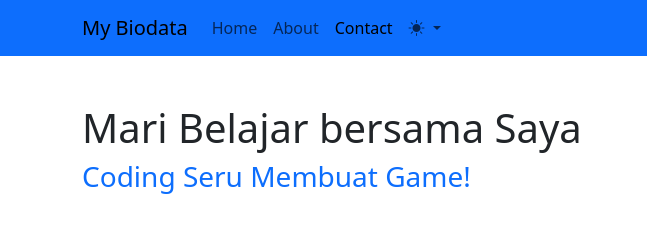
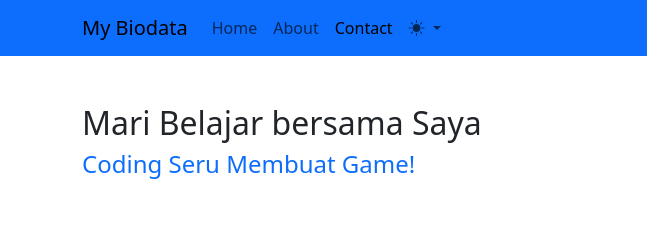
Before and after one commit to ayskaa/biodata, a plain HTML site: page Contact.html in a window 1280 px wide. Shown: the full height of the page, 0-647 px from the left. Drawn offline with nearby package versions, Linux system fonts and the light colour scheme.

Commit message:
memperbaiki contak html

```diff
--- a/Contact.html
+++ b/Contact.html
@@ -84,8 +84,8 @@
     <div class="container mt-5">
         <div class="row">
          <div class="col-lg-6">
-            <h1>Mari Belajar bersama Saya </h1>
-            <h3 class="text-primary">Coding Seru Membuat Game!</h3>
+            <h2>Mari Belajar bersama Saya </h2>
+            <h4 class="text-primary">Coding Seru Membuat Game!</h4>
          </div>
          <div class="col-lg-3">
             <a class="contact-link mt-3" href="http://wa.me/+621938793721" target="_blank">
```
